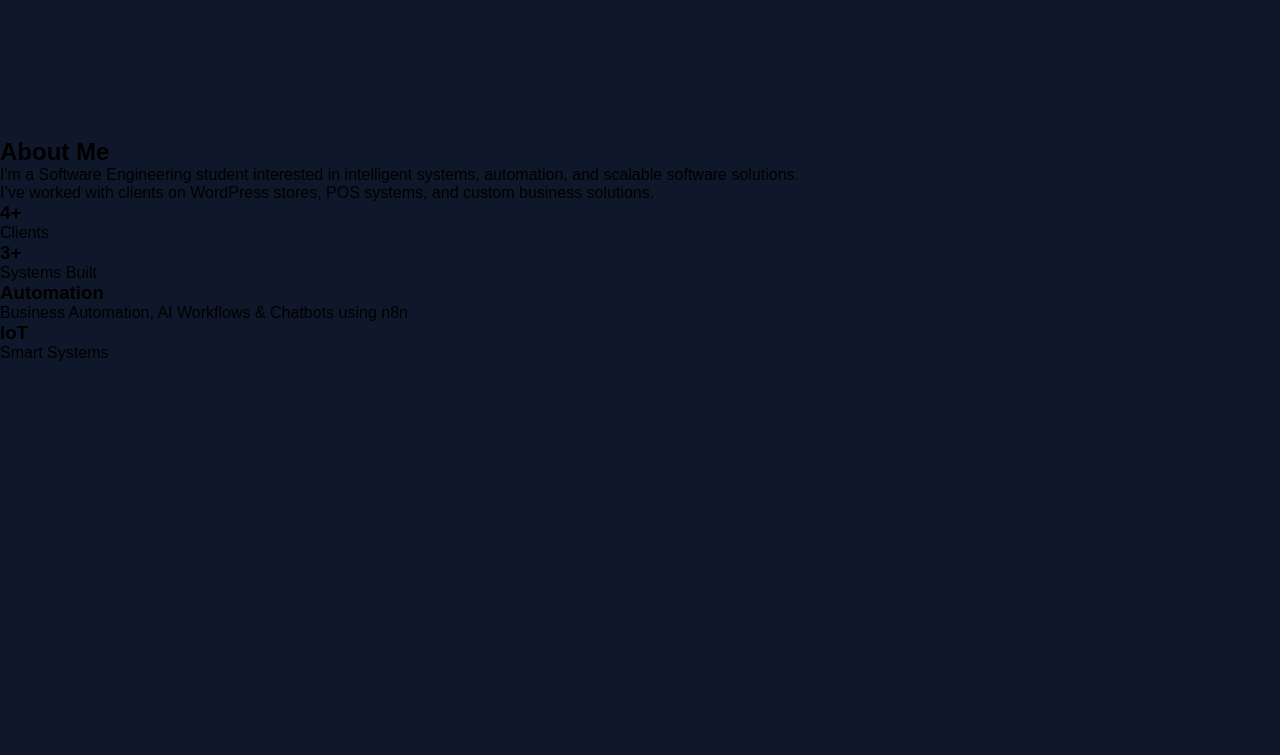
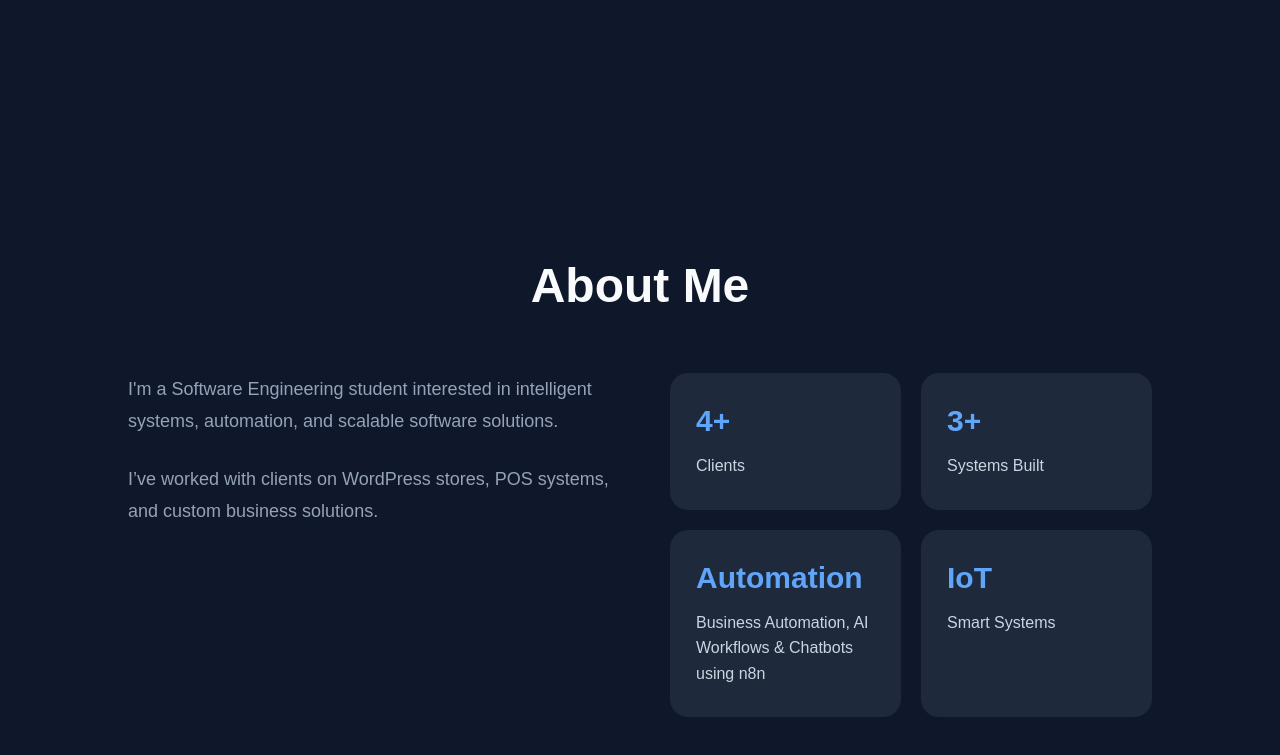
Before and after one commit to Abdullah1yaseen/myWebsite, a plain HTML site: page index.html in a window 1280 px wide. Shown: the part 661-1416 px from the top of the page. Before the commit the page ends 1023 px from the top, so only its background shows below. Drawn offline with Linux system fonts and the light colour scheme.

Commit message:
styling about section

```diff
--- a/styles.css
+++ b/styles.css
@@ -170,3 +170,96 @@ nav a:hover {
     border-right: 1px solid #1e2a3a;
     padding-right: 48px;
 }
+
+.about {
+    padding: 120px 10%;
+}
+
+.section-title {
+    margin-bottom: 60px;
+    text-align: center;
+}
+
+.section-title h2 {
+    font-size: 48px;
+    color: #f8fafc;
+}
+
+.about-container {
+    display: flex;
+    justify-content: space-between;
+    align-items: flex-start;
+    gap: 60px;
+    flex-wrap: wrap;
+}
+
+.about-text {
+    flex: 1;
+    min-width: 300px;
+}
+
+.about-text p {
+    color: #94a3b8;
+    font-size: 18px;
+    line-height: 1.8;
+    margin-bottom: 25px;
+    max-width: 650px;
+}
+
+.about-cards {
+    flex: 1;
+    min-width: 300px;
+    display: grid;
+    grid-template-columns: repeat(2, 1fr);
+    gap: 20px;
+}
+
+.card {
+    background: #1e293b;
+    padding: 30px 25px;
+    border-radius: 18px;
+    border: 1px solid transparent;
+    transition: 0.3s;
+}
+
+.card:hover {
+    transform: translateY(-6px);
+    border: 1px solid #60a5fa;
+
+}
+
+.card h3 {
+    color: #60a5fa;
+    font-size: 30px;
+    margin-bottom: 15px;
+}
+
+.card p {
+    color: #cbd5e1;
+    line-height: 1.6;
+}
+
+
+@media (max-width: 900px) {
+
+    .about-container {
+        flex-direction: column;
+    }
+
+    .about-cards {
+        width: 100%;
+    }
+
+}
+
+@media (max-width: 600px) {
+
+    .section-title h2 {
+        font-size: 38px;
+    }
+
+    .about-cards {
+        grid-template-columns: 1fr;
+    }
+
+}
```
